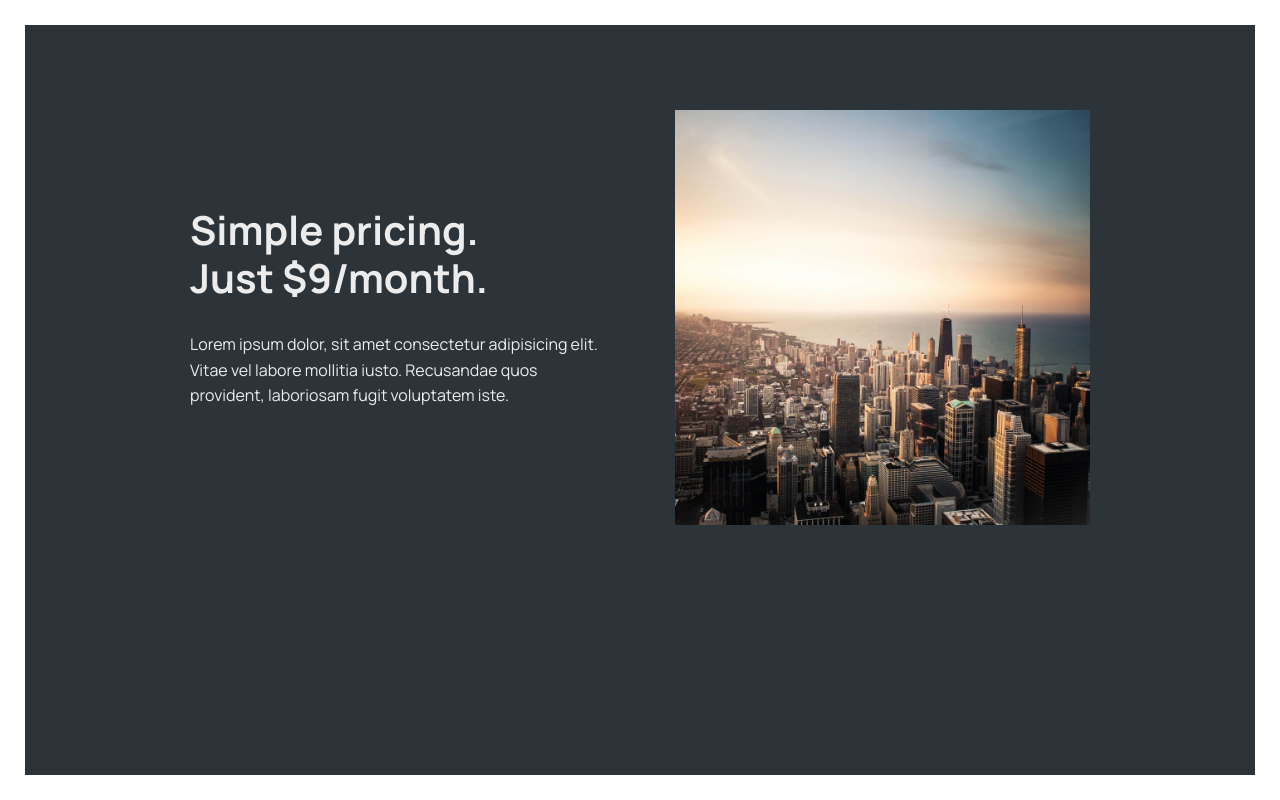
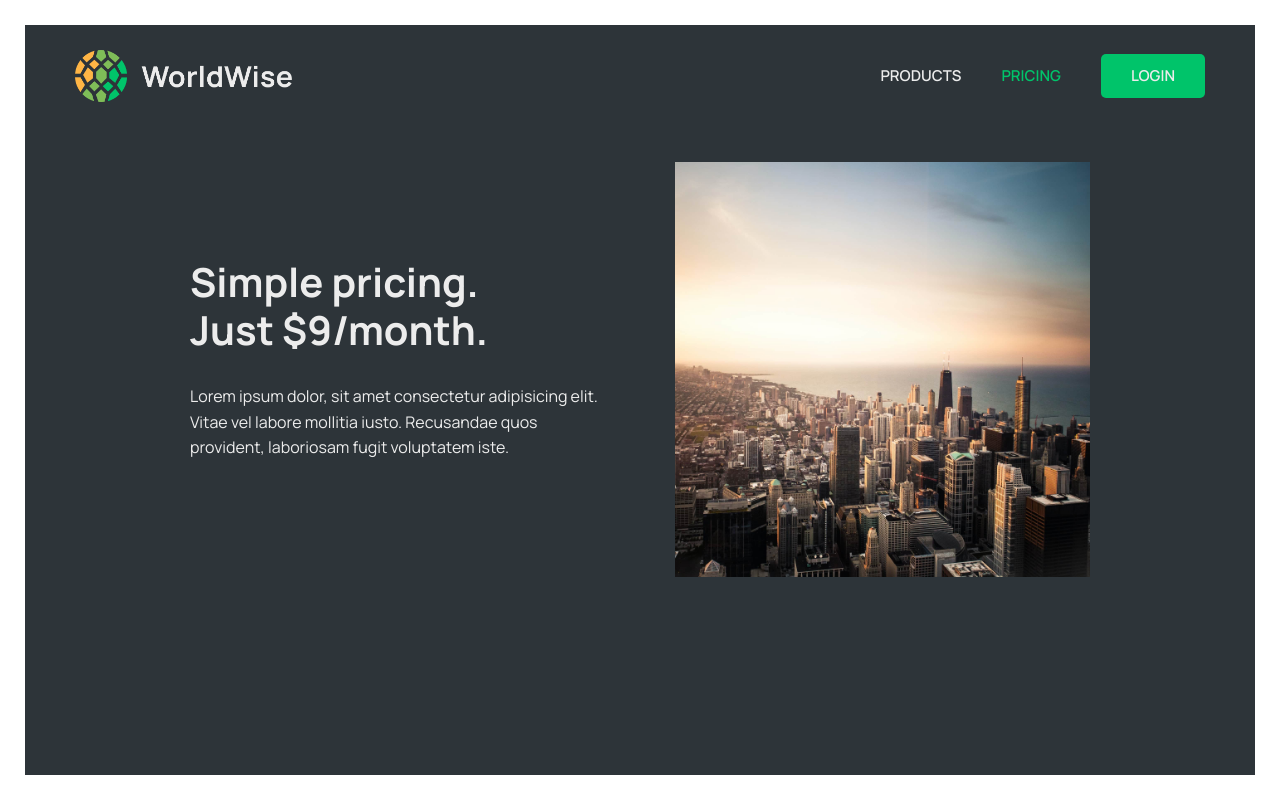
Before and after one commit to MohamedAdelElBaik/WorldWise, a React (Vite) app: page /pricing in a window 1280 px wide. Built offline with nearby package versions, Linux system fonts and the light colour scheme.

Commit message:
CHANGE pageNav component location

```diff
--- a/src/components/PageNav.jsx
+++ b/src/components/PageNav.jsx
@@ -1,18 +1,22 @@
-import { NavLink } from 'react-router-dom';
+import { Link, NavLink } from 'react-router-dom';
+import Logo from './Logo';
 import styles from './PageNav.module.css';
 
 function PageNav() {
   return (
     <nav className={styles.nav}>
+      <Logo />
       <ul>
-        <li>
-          <NavLink to="/">Home</NavLink>
-        </li>
         <li>
           <NavLink to="/product">Products</NavLink>
         </li>
         <li>
           <NavLink to="/pricing">Pricing</NavLink>
+        </li>
+        <li>
+          <Link to="/login" className="cta">
+            Login
+          </Link>
         </li>
       </ul>
     </nav>
--- a/src/pages/Homepage.jsx
+++ b/src/pages/Homepage.jsx
@@ -1,8 +1,10 @@
-import styles from "./Homepage.module.css";
+import PageNav from '../components/PageNav';
+import styles from './Homepage.module.css';
 
 export default function Homepage() {
   return (
     <main className={styles.homepage}>
+      <PageNav />
       <section>
         <h1>
           You travel the world.
--- a/src/pages/Pricing.jsx
+++ b/src/pages/Pricing.jsx
@@ -1,9 +1,11 @@
+import PageNav from '../components/PageNav';
 // Uses the same styles as Product
-import styles from "./Product.module.css";
+import styles from './Product.module.css';
 
 export default function Product() {
   return (
     <main className={styles.product}>
+      <PageNav />
       <section>
         <div>
           <h2>
--- a/src/pages/Product.jsx
+++ b/src/pages/Product.jsx
@@ -1,8 +1,10 @@
-import styles from "./Product.module.css";
+import PageNav from '../components/PageNav';
+import styles from './Product.module.css';
 
 export default function Product() {
   return (
     <main className={styles.product}>
+      <PageNav />
       <section>
         <img
           src="img-1.jpg"
--- a/src/pages/Product.module.css
+++ b/src/pages/Product.module.css
@@ -14,7 +14,7 @@
   align-items: center;
 }
 
-.product img {
+.product section img {
   width: 100%;
 }
 
```
